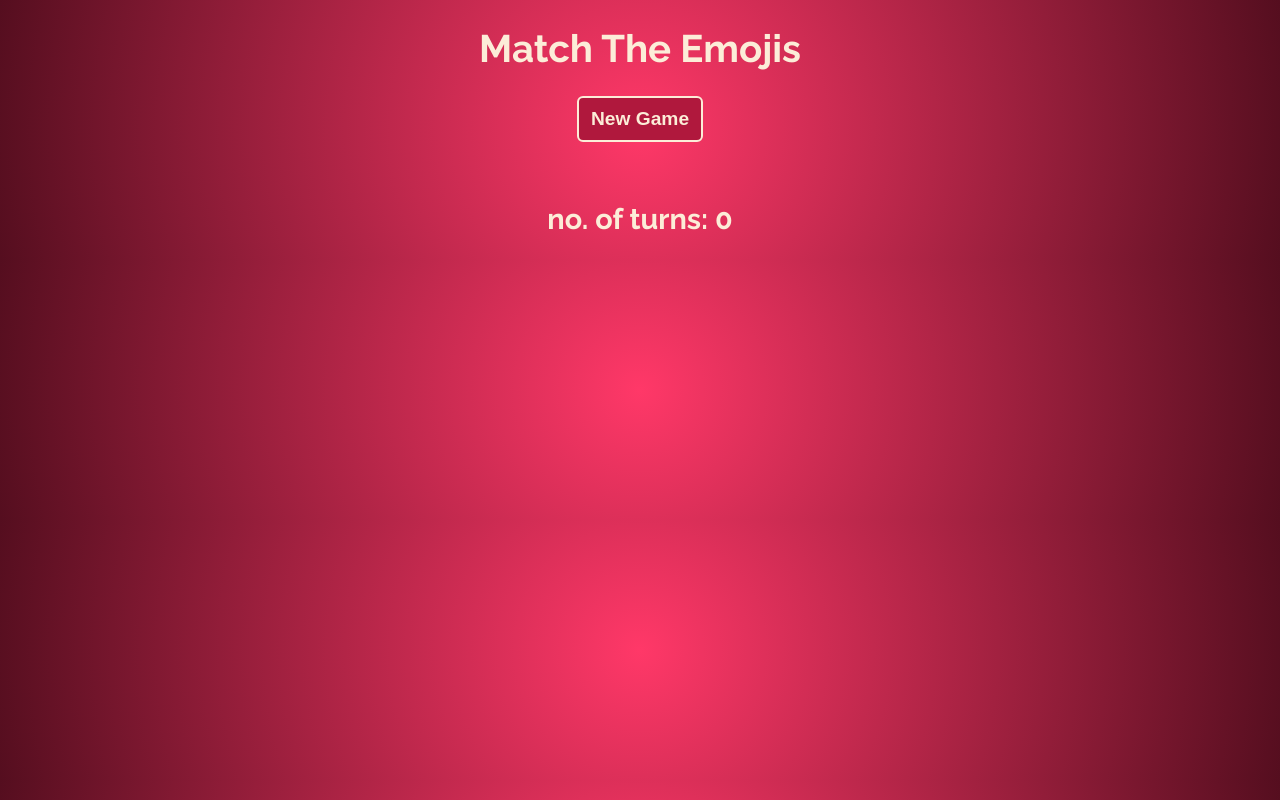
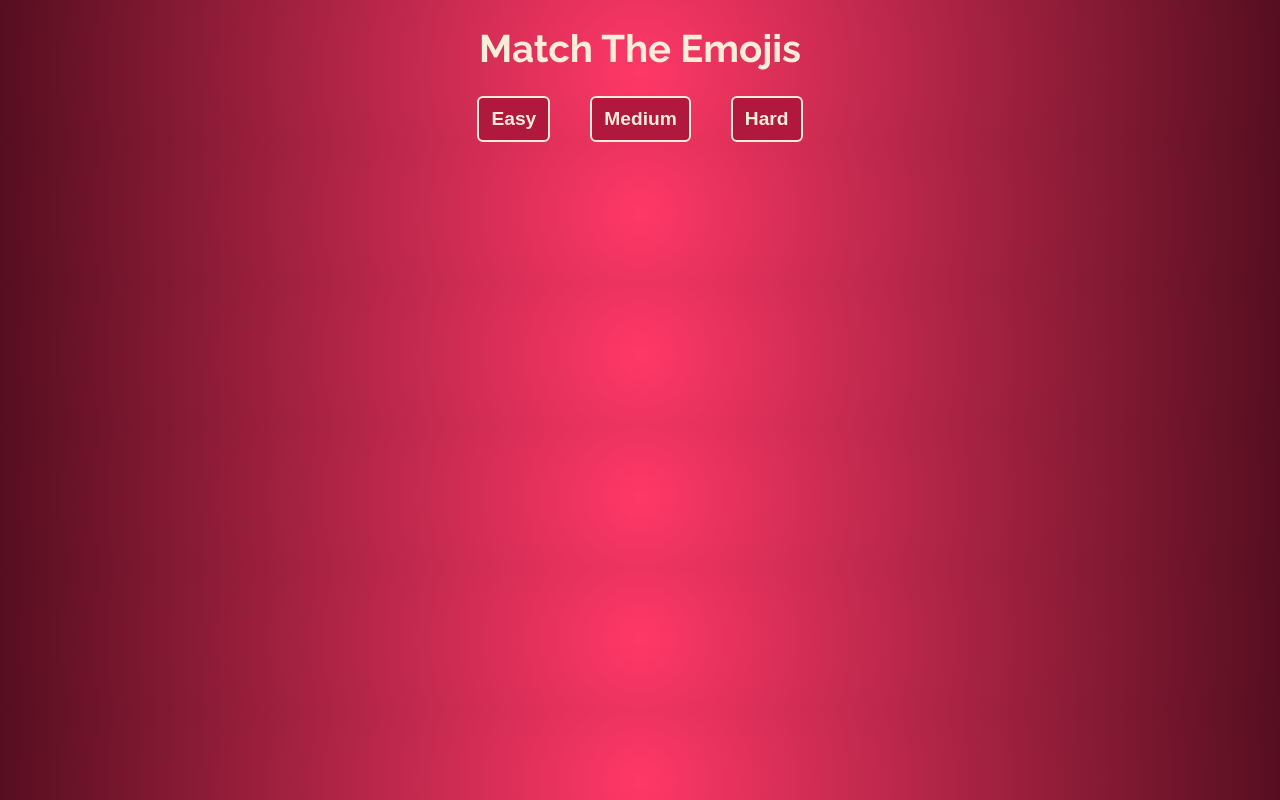
Before and after one commit to shortneek12/match_the_emojis, a React (Vite) app: page / in a window 1280 px wide. Built offline with nearby package versions, Linux system fonts and the light colour scheme.

Commit message:
[ENHANCEMENT] added different levels of difficulty

```diff
--- a/package.json
+++ b/package.json
@@ -11,7 +11,8 @@
   },
   "dependencies": {
     "react": "^18.2.0",
-    "react-dom": "^18.2.0"
+    "react-dom": "^18.2.0",
+    "react-router-dom": "^6.23.1"
   },
   "devDependencies": {
     "@types/react": "^18.2.66",
--- a/src/App.css
+++ b/src/App.css
@@ -1,4 +1,3 @@
-
 button{
   background: #b0183d;
   border: 2px solid #fcedd8;
@@ -8,6 +7,7 @@ button{
   font-weight: 700;
   cursor: pointer;
   font-size: 1em;
+  margin: 0px 20px;
 }
 
 button:hover{
--- a/src/App.jsx
+++ b/src/App.jsx
@@ -19,13 +19,27 @@ function App() {
   const [choiceOne, setChoiceOne] = React.useState(null);
   const [choiceTwo, setChoiceTwo] = React.useState(null);
   const [disabled, setDisabled] = React.useState(false);
-  const shuffle = () => {
-    const shuffledCards = [...cardImages, ...cardImages]
+  const [difficulty, setDifficulty] = React.useState(null);
+
+  const shuffle = (level) => {
+    let selectedCards;
+    if (level === "easy") {
+      selectedCards = cardImages.slice(0, 4); // 4 pairs
+    } else if (level === "medium") {
+      selectedCards = cardImages.slice(0, 6); // 6 pairs
+    } else if (level === "hard") {
+      selectedCards = cardImages; // 8 pairs
+    }
+
+    const shuffledCards = [...selectedCards, ...selectedCards]
       .sort(() => Math.random() - 0.5)
       .map((card) => ({ ...card, id: Math.random() }));
 
     setCards(shuffledCards);
     setTurns(0);
+    setDifficulty(level);
+    setChoiceOne(null);
+    setChoiceTwo(null);
   };
 
   const handleChoice = (card) => {
@@ -62,8 +76,14 @@ function App() {
   return (
     <div>
       <h1>Match The Emojis</h1>
-      <button onClick={shuffle}>New Game</button>
-
+      {difficulty === null ? (
+        <div className="button-container">
+          <button onClick={() => shuffle("easy")}>Easy</button>
+          <button onClick={() => shuffle("medium")}>Medium</button>
+          <button onClick={() => shuffle("hard")}>Hard</button>
+        </div>
+      ) : (
+        <div>
           <div className="card-grid">
             {cards.map((card) => (
               <SingleCard
@@ -75,8 +95,10 @@ function App() {
               />
             ))}
           </div>
-
-      <h2>no. of turns: {turns}</h2>
+          <h2>Number of turns: {turns}</h2>
+          <button onClick={() => setDifficulty(null)}>Restart</button>
+        </div>
+      )}
     </div>
   );
 }
```
Also changed, not shown: 1 other file (tests, documents, lock files or other folders). Lines whose indentation alone changed are shown as unchanged.
